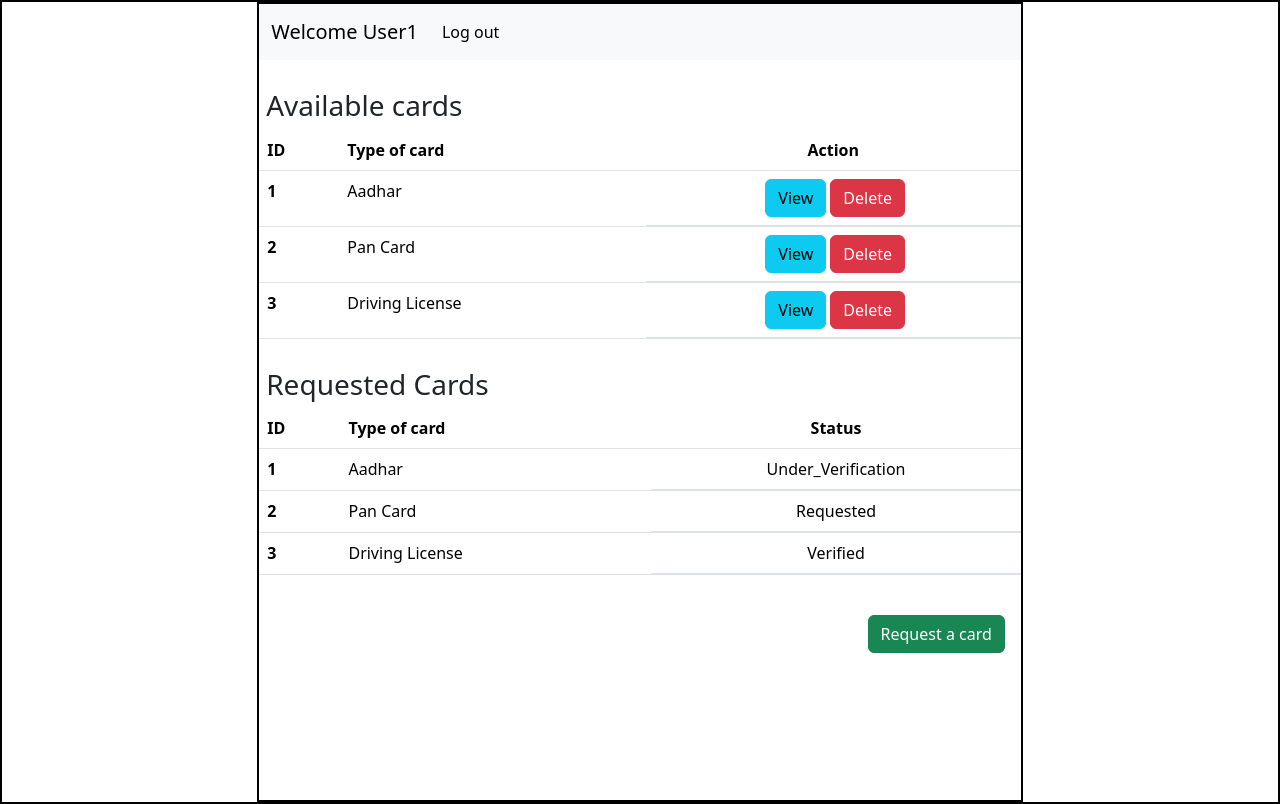
After one commit to AayushKotwani3/E-Card-Generator, a Python web app: template E card Generator/templates/user_dashboard.html in a window 1280 px wide. The commit adds this page. Run offline with Jinja, Linux system fonts and the light colour scheme; the template is opened without the code that fills it, so the values that code supplies are empty.

Commit message:
Added more templates

```diff
--- a/E card Generator/static/style.css
+++ b/E card Generator/static/style.css
@@ -17,3 +17,8 @@
     margin-top: 175px;
     padding: 15px;
 }
+.headings{
+    margin: 3px;
+    padding: 4px;
+    margin-top: 25px;
+}
--- /dev/null
+++ b/E card Generator/templates/user_dashboard.html
@@ -0,0 +1,106 @@
+<!DOCTYPE html>
+<html lang="en">
+  <head>
+    <title>User_Dashboard</title>
+    <link
+      href="https://cdn.jsdelivr.net/npm/bootstrap@5.3.3/dist/css/bootstrap.min.css"
+      rel="stylesheet"
+      integrity="sha384-QWTKZyjpPEjISv5WaRU9OFeRpok6YctnYmDr5pNlyT2bRjXh0JMhjY6hW+ALEwIH"
+      crossorigin="anonymous"
+    />
+    <link rel="stylesheet" href="../static/style.css"/>
+    <style>
+
+    </style>
+  </head>
+  <body>
+    <div id="main">
+      <div id="canvas">
+        <nav class="navbar navbar-expand-lg bg-body-tertiary">
+            <div class="container-fluid">
+              <a class="navbar-brand" href="#">Welcome User1</a>
+              <button class="navbar-toggler" type="button" data-bs-toggle="collapse" data-bs-target="#navbarSupportedContent" aria-controls="navbarSupportedContent" aria-expanded="false" aria-label="Toggle navigation">
+                <span class="navbar-toggler-icon"></span>
+              </button>
+              <div class="collapse navbar-collapse" id="navbarSupportedContent">
+                <ul class="navbar-nav me-auto mb-2 mb-lg-0">
+                  <li class="nav-item">
+                    <a class="nav-link active" aria-current="page" href="#">Log out</a>
+                  </li>
+
+
+              </div>
+            </div>
+          </nav>
+          <div id="content">
+            <h3 class="headings">Available cards</h3>
+            <div class="table">
+            <table class="table">
+                <thead>
+                  <tr>
+                    <th scope="col">ID</th>
+                    <th scope="col">Type of card</th>
+                    <th scope="col" class="text-center">Action</th>
+                  </tr>
+                </thead>
+                <tbody>
+                  <tr>
+                    <th scope="row">1</th>
+                    <td>Aadhar</td>
+                    <td class="d-flex justify-content-center"><a href="" type="button" class="btn btn-info mx-1">View</a>
+                    <a href=""type="button" class="btn btn-danger">Delete</a></td>
+                  </tr>
+                  <tr>
+                    <th scope="row">2</th>
+                    <td>Pan Card</td>
+                    <td class="d-flex justify-content-center"><a href="" type="button" class="btn btn-info mx-1">View</a>
+                    <a href=""type="button" class="btn btn-danger">Delete</a></td>
+                  </tr>
+                  <tr>
+                    <th scope="row">3</th>
+                    <td>Driving License</td>
+                    <td class="d-flex justify-content-center"><a href="" type="button" class="btn btn-info mx-1">View</a>
+                    <a href=""type="button" class="btn btn-danger">Delete</a></td>
+                  </tr>
+                </tbody>
+              </table>
+              </div>
+              <h3 class="headings">Requested Cards </h3>
+            <div class="table">
+            <table class="table">
+                <thead>
+                  <tr>
+                    <th scope="col">ID</th>
+                    <th scope="col">Type of card</th>
+                    <th scope="col" class="text-center">Status</th>
+                  </tr>
+                </thead>
+                <tbody>
+                  <tr>
+                    <th scope="row">1</th>
+                    <td>Aadhar</td>
+                    <td class="d-flex justify-content-center">Under_Verification</td>
+                  </tr>
+                  <tr>
+                    <th scope="row">2</th>
+                    <td>Pan Card</td>
+                    <td class="d-flex justify-content-center">Requested</td>
+                  </tr>
+                  <tr>
+                    <th scope="row">3</th>
+                    <td>Driving License</td>
+                    <td class="d-flex justify-content-center">Verified</td>
+                  </tr>
+                </tbody>
+              </table>
+            </div>
+            <div class="text-end">
+                <a href="" type="button" class="btn btn-success mx-3 my-4">Request a card</a>
+            </div>
+          </div>
+      </div>
+    </div>
+
+    <!-- </div> -->
+  </body>
+</html>
```
Also changed, not shown: E card Generator/templates/Aadhar.html (added, +60 -0 lines), E card Generator/templates/Register.html (+8 -7 lines), E card Generator/templates/login.html (+7 -6 lines), E card Generator/templates/select.html (added, +46 -0 lines), E card Generator/templates/update_status.html (added, +51 -0 lines).
